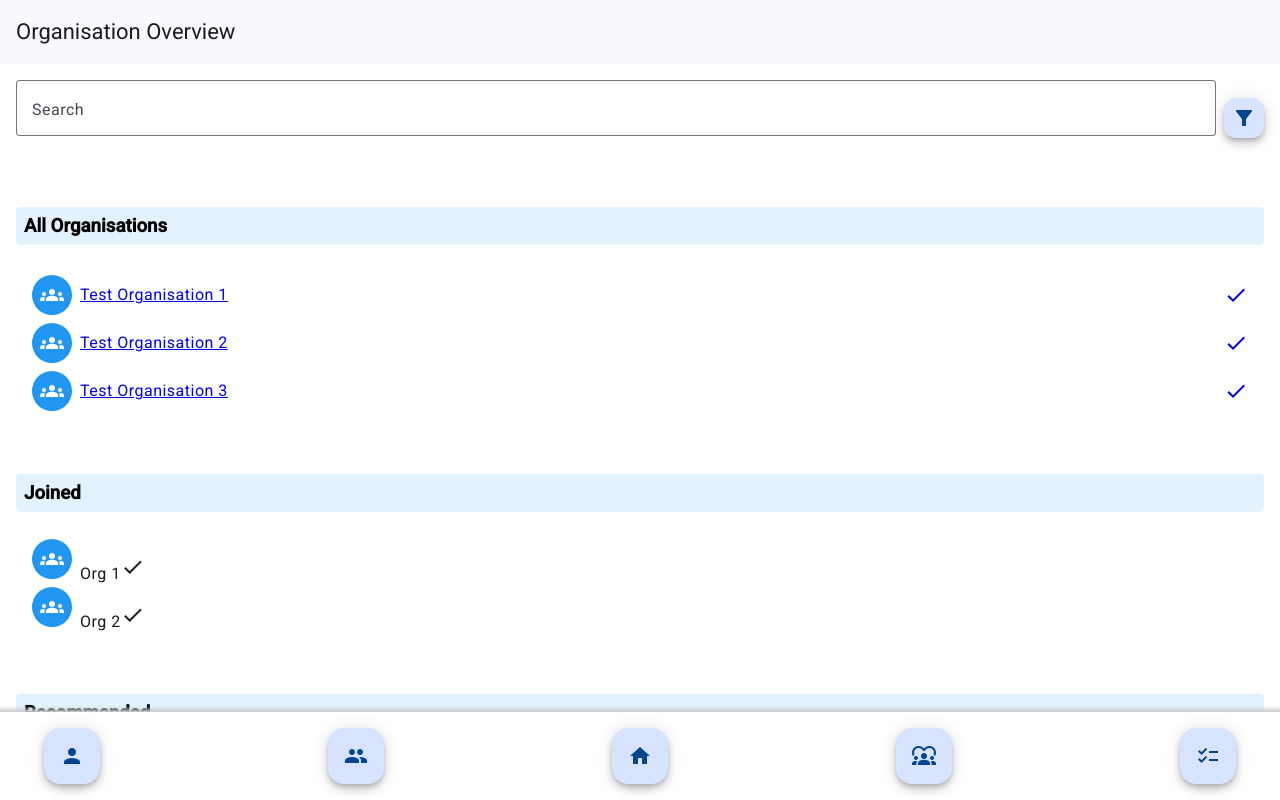
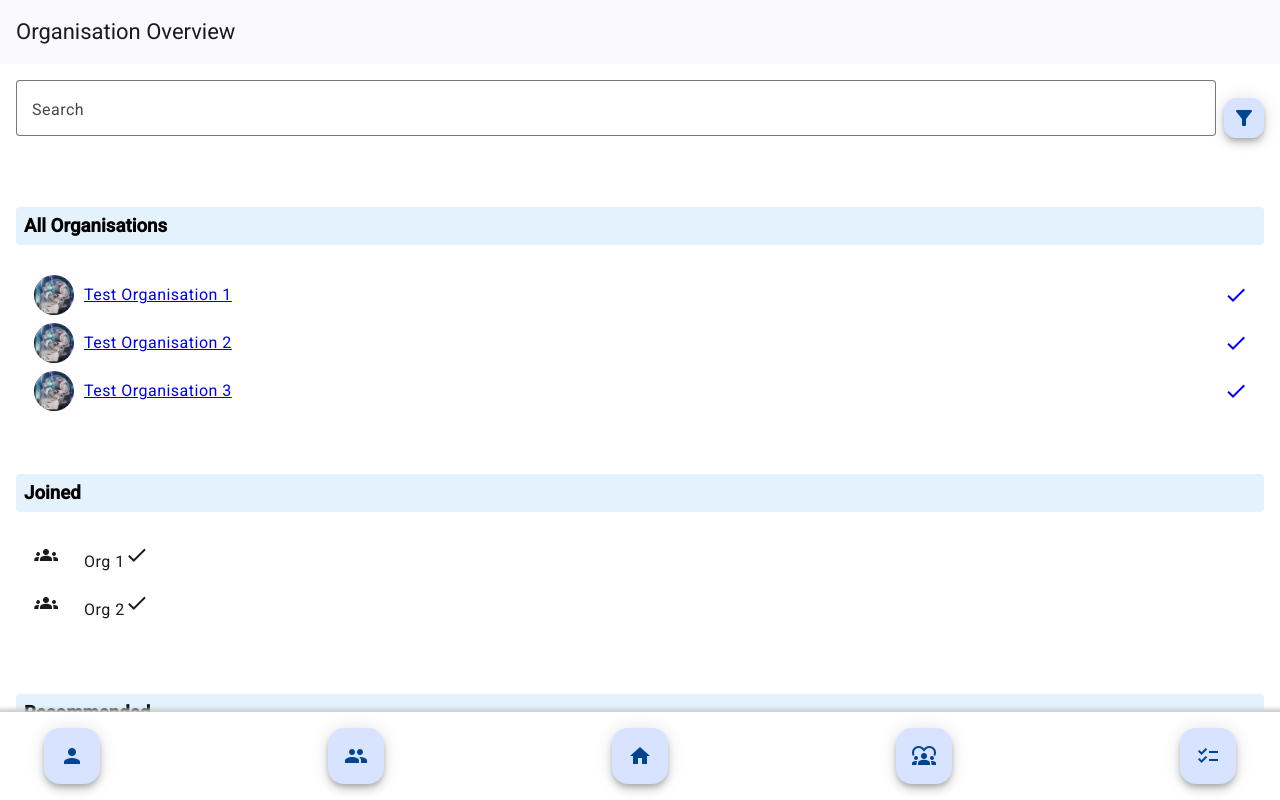
Before and after one commit to Thinum/master_volunteer_app, an Angular app in the folder angular-frontend-new/: page /organisations in a window 1280 px wide. Built offline with nearby package versions, Linux system fonts and the light colour scheme.

Commit message:
organisation icon / image

```diff
--- a/angular-frontend-new/src/app/components/organisations/organisations-overview/organisations-overview.component.css
+++ b/angular-frontend-new/src/app/components/organisations/organisations-overview/organisations-overview.component.css
@@ -31,8 +31,21 @@ mat-list-item {
 }
 
 .avatar {
+  width: 40px;
+  height: 40px;
+  border-radius: 50%;
+  margin-right: 8px;
+  object-fit: cover;
+  display: inline-block;
+  vertical-align: middle;
+  background-color: transparent;
+  border: 2px solid transparent;
+}
+
+.avatar-placeholder {
   background-color: #2196f3;
   color: white;
+  display: flex;
   padding: 8px;
   border-radius: 50%;
   margin-right: 8px;
--- a/angular-frontend-new/src/app/components/organisations/organisations-overview/organisations-overview.component.html
+++ b/angular-frontend-new/src/app/components/organisations/organisations-overview/organisations-overview.component.html
@@ -17,7 +17,8 @@
   <mat-list>
     <mat-list-item *ngFor="let org of organisationsFiltered">
         <a class="organisation-list-element" routerLink="{{org.id}}" routerLinkActive="active" ariaCurrentWhenActive="page">
-          <mat-icon class="avatar">groups</mat-icon>
+          <!--<mat-icon class="avatar-placeholder">groups</mat-icon>-->
+          <img src="test.png" alt="Groups Icon" class="avatar"/>
           <span class="link-text">{{ org.orgName }}</span>
           <span class="spacer"></span>
           <mat-icon color="primary">check</mat-icon>
```
Also changed, not shown: angular-frontend-new/public/test.png (added).
